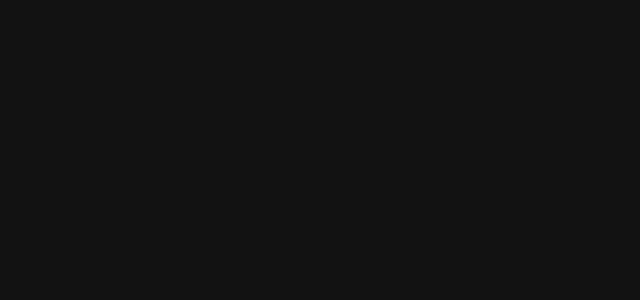
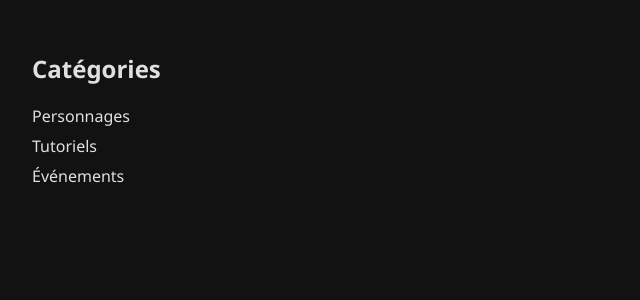
Before and after one commit to Chiubbi/etheria-restart, a Next.js app: page /layout in a window 1280 px wide. Shown: the top 300 px of the page, without its empty margins (0-640 px from the left). Built offline with nearby package versions, Linux system fonts and the light colour scheme.

Commit message:
Update layout.js

```diff
--- a/pages/layout.js
+++ b/pages/layout.js
@@ -1,9 +1,21 @@
-// components/layout.js
-
 import styles from './layout.module.css';
 
 const Layout = ({ children }) => {
-  return <div className={styles.container}>{children}</div>;
+  return (
+    <div className={styles.container}>
+      <aside className={styles.sidebar}>
+        <h2>Catégories</h2>
+        <ul>
+          <li>Personnages</li>
+          <li>Tutoriels</li>
+          <li>Événements</li>
+        </ul>
+      </aside>
+      <main className={styles.mainContent}>
+        {children}
+      </main>
+    </div>
+  );
 };
 
 export default Layout;
```
